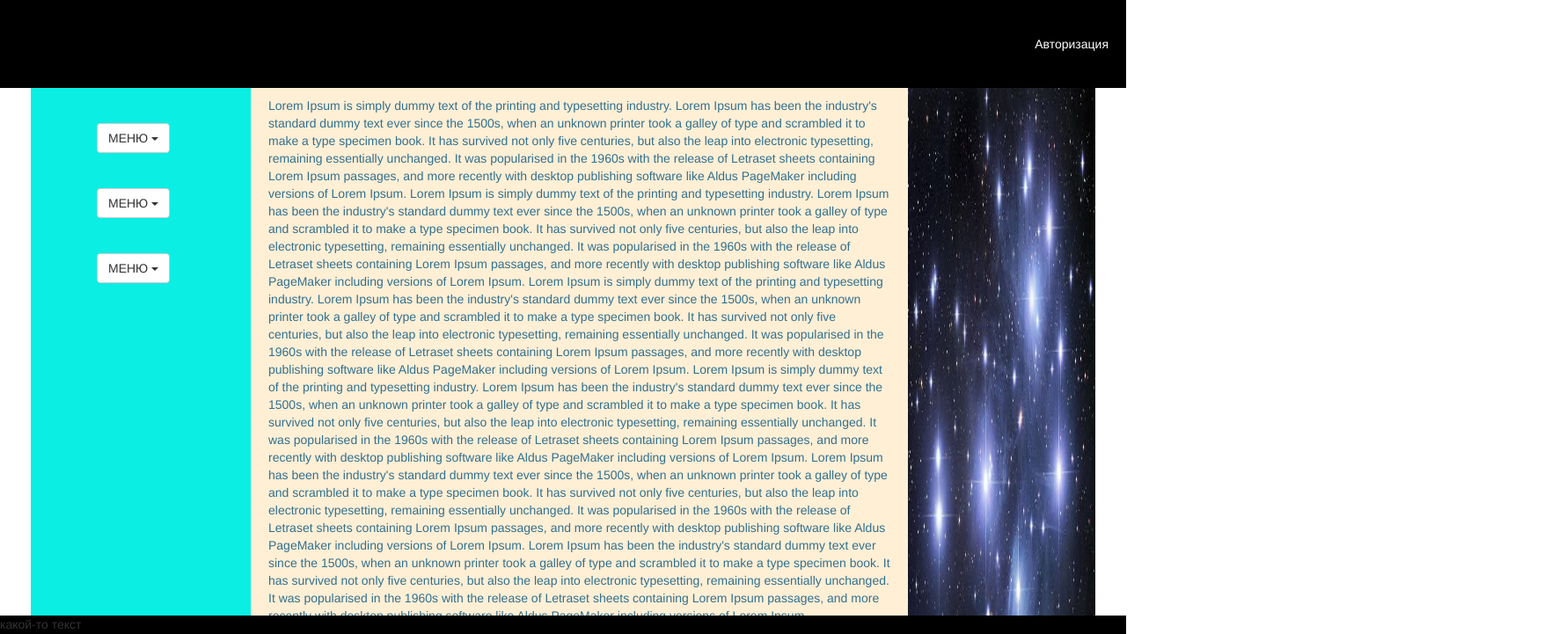
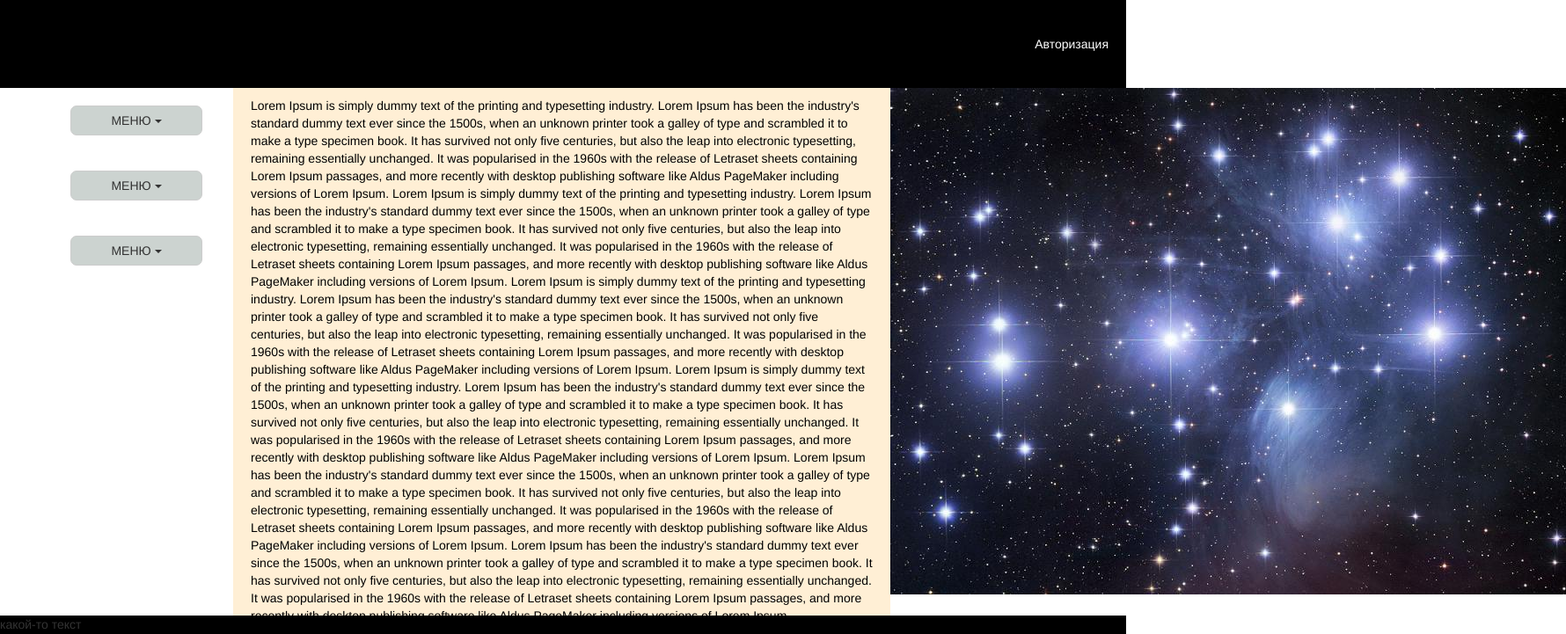
Before and after one commit to okSYS007/Akashi, a plain HTML site: page menu.html in a window 1280 px wide. Shown: the top 721 px of the page at 88% size, 1780 px wide, since content can reach past the window. Drawn offline with nearby package versions, Linux system fonts and the light colour scheme.

Commit message:
Update stylem.css

```diff
--- a/stylem.css
+++ b/stylem.css
@@ -3,24 +3,12 @@
     padding: 0;
   }
   html, body{
+    width: 100%;
     height: 100%;
   }
-  .wrapper{
+
+  .main{
     width: 100%;
-    min-height: 100%;
-    display: flex;
-    flex-direction: column;
-
-  }
-  #centerLayer{
-    width: 100%;
-    margin: 0 auto;
-    min-height:100%;
-    position: relative;
-    padding-bottom: 90px;
-  }
-  .main{
-    flex: 1 1 auto;
   }
 header{
     width: 100%;
@@ -34,19 +22,23 @@ header{
     padding: 40px 20px;
 
 }
-.nav{
-
-    width: 250px;
-    min-height: 900px;
+.col-md-2{
     padding: 20px;
+    min-height: 750px;
     height: 100%;
     background: #0aeee3;
+}
+.dropdown {
+    padding: 20px 20px 20px 10px;
 
 }
-.dropdown {
-    padding: 20px 20px 20px 60px;
-    justify-content: center;
-
+.dropdown button{
+    width: 150px;
+    background-color: #ccd3d0;
+    border-radius: 7px;
+}
+.dropdown .dropdown-menu{
+    top: 53px;
 }
 .dropdown-submenu {
     position: relative;
@@ -58,19 +50,21 @@ header{
     margin-top: -1px;
   }
 
-  .text-info{
-    font-size: 1em;
-    padding: 10px 20px;
-    color: #000; /*не могу поменять цвет текста*/
+.col-md-7 .text-info{
+    text-decoration: none;
+font-size: 1em;
+padding: 10px 20px;
+color: #000;
 }
 .col-md-7{
+  min-height: 750px;
+  height: 100%;
   background: papayawhip;
 }
-img{
-    max-width: 300px;
+.col-md-3 img{
     width: 100%;
-    min-height: 900px;
-    height: auto;
+    min-height: 750px;
+    height: 100%;
 }
 footer{
     width: 100%;
@@ -80,5 +74,4 @@ footer{
     bottom:0px;
     right: 0px;
     left: 0px;
-
   }
```
